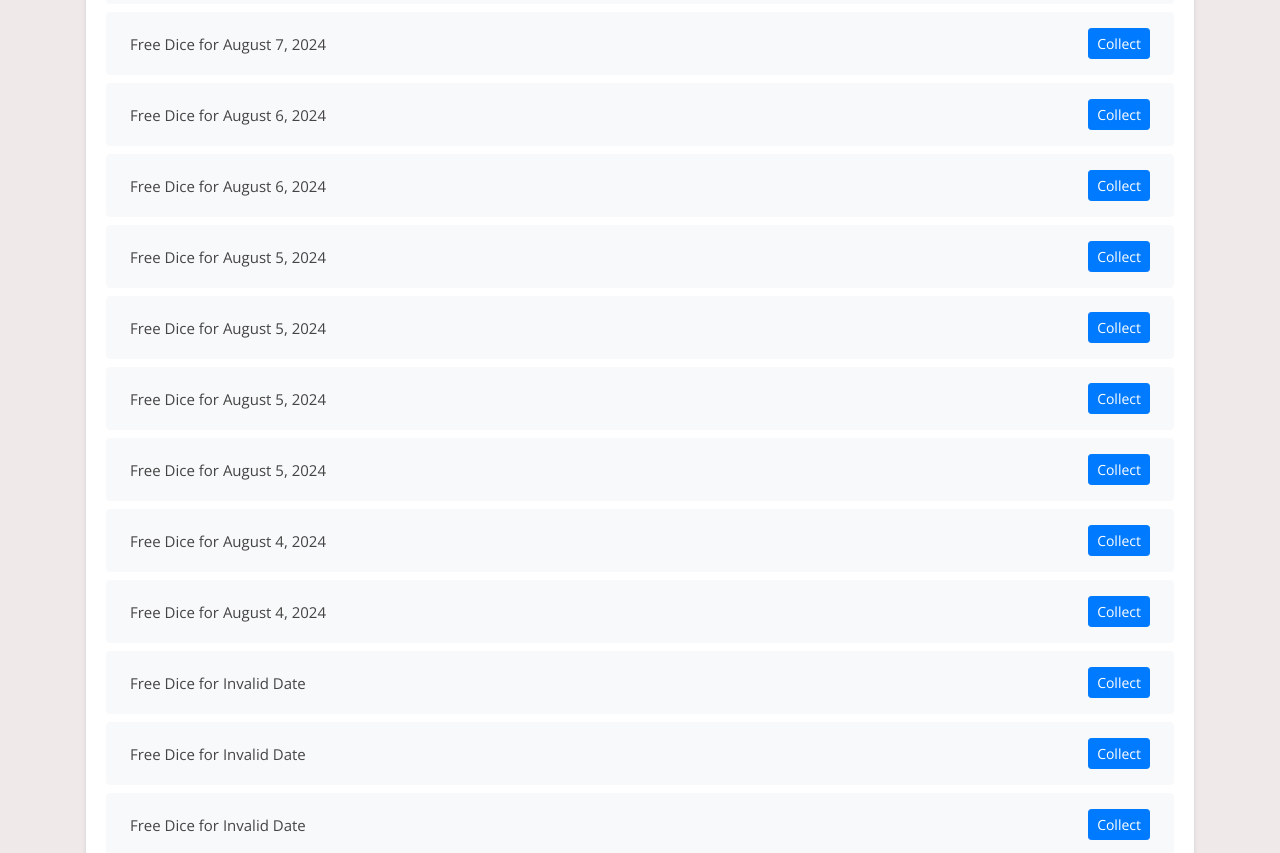
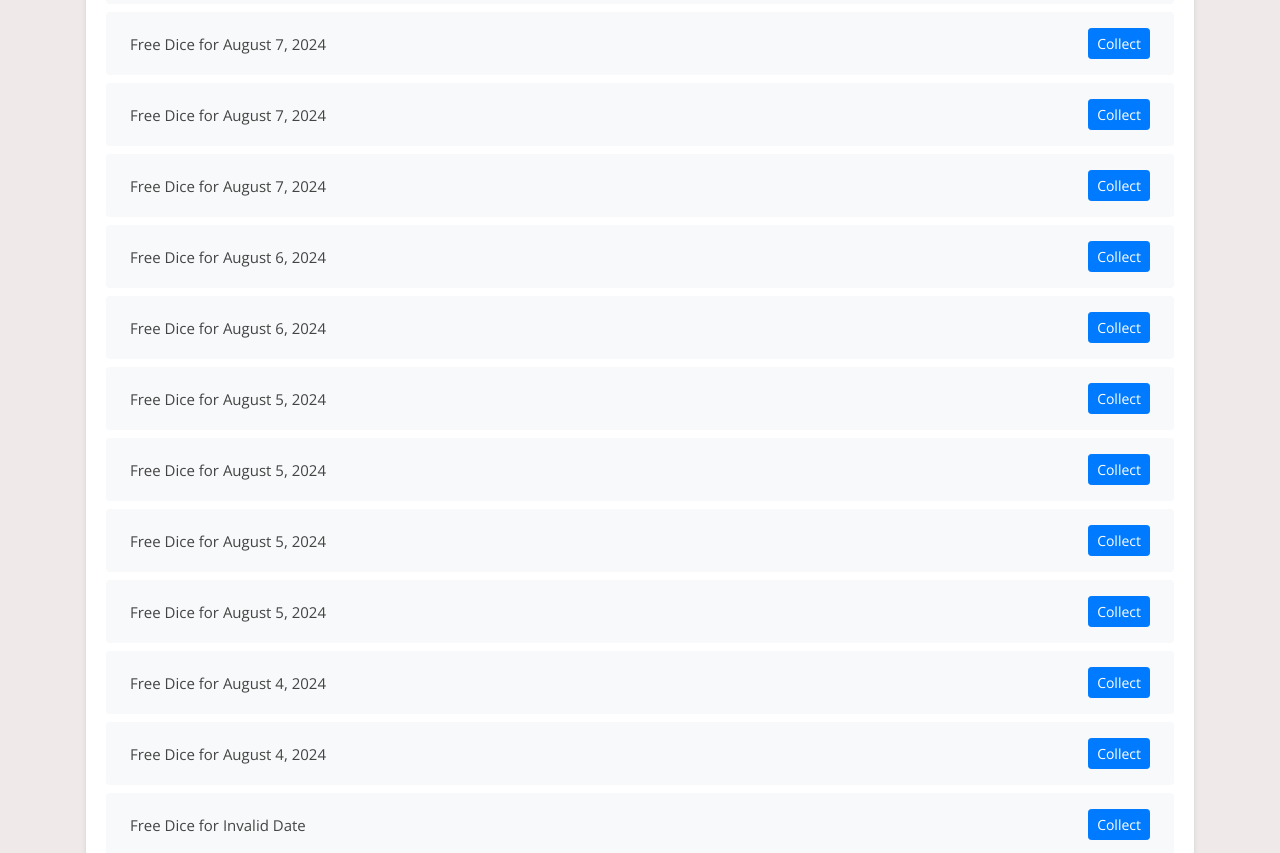
Before and after one commit to Prollad99/bs-net, a Jekyll site: the page built from _posts/2024-07-04-piggy-go.md, in a window 1280 px wide and 1400 px high, scrolled down 442 px. Shown: the part 297-1150 px from the top of the window. Built offline with Jekyll 4.4.1, drawn with Linux system fonts in a browser that asks for light colours; nearby versions of some CDN libraries; comment, search, counter and statistics services are not loaded; some of the changed text lies outside the part shown.

Commit message:
Update piggy-go reward links and last modified date

```diff
--- a/_data/include_files.yml
+++ b/_data/include_files.yml
@@ -23,7 +23,7 @@ crazy-fox.html:
   last_modified: 2024-08-07 10:07:29
 
 piggy-go.html:
-  last_modified: 2024-08-07 04:09:55
+  last_modified: 2024-08-07 12:13:53
 
 caesars-slots.html:
   last_modified: 2024-08-07 03:33:27
--- a/_includes/piggy-go.html
+++ b/_includes/piggy-go.html
@@ -1,4 +1,12 @@
 <ul class="list-group mt-3 mb-4">
+  <li class="list-group-item d-flex justify-content-between align-items-center">
+    <span>Free Dice for August 7, 2024</span>
+    <a href="https://piggygo-jy.forevernine.com/fanpage?code=6LTN2E6J&channel=1" class="btn btn-primary btn-sm">Collect</a>
+  </li>
+  <li class="list-group-item d-flex justify-content-between align-items-center">
+    <span>Free Dice for August 7, 2024</span>
+    <a href="https://piggygo-jy.forevernine.com/fanpage?code=6LTN2E6J&channel=4" class="btn btn-primary btn-sm">Collect</a>
+  </li>
   <li class="list-group-item d-flex justify-content-between align-items-center">
     <span>Free Dice for August 7, 2024</span>
     <a href="https://piggygo-jy.forevernine.com/fanpage?code=KP5TDHVA&channel=1" class="btn btn-primary btn-sm">Collect</a>
@@ -391,12 +399,4 @@
     <span>Free Dice for Invalid Date</span>
     <a href="https://piggygo-jy.forevernine.com/fanpage?code=29LGVQ94&channel=4" class="btn btn-primary btn-sm">Collect</a>
   </li>
-  <li class="list-group-item d-flex justify-content-between align-items-center">
-    <span>Free Dice for Invalid Date</span>
-    <a href="https://piggygo-jy.forevernine.com/fanpage?code=W4JST7N3&channel=1" class="btn btn-primary btn-sm">Collect</a>
-  </li>
-  <li class="list-group-item d-flex justify-content-between align-items-center">
-    <span>Free Dice for Invalid Date</span>
-    <a href="https://piggygo-jy.forevernine.com/fanpage?code=W4JST7N3&channel=4" class="btn btn-primary btn-sm">Collect</a>
-  </li>
 </ul>
```
Also changed, not shown: links-json/piggy-go.json (+8 -6 lines).
